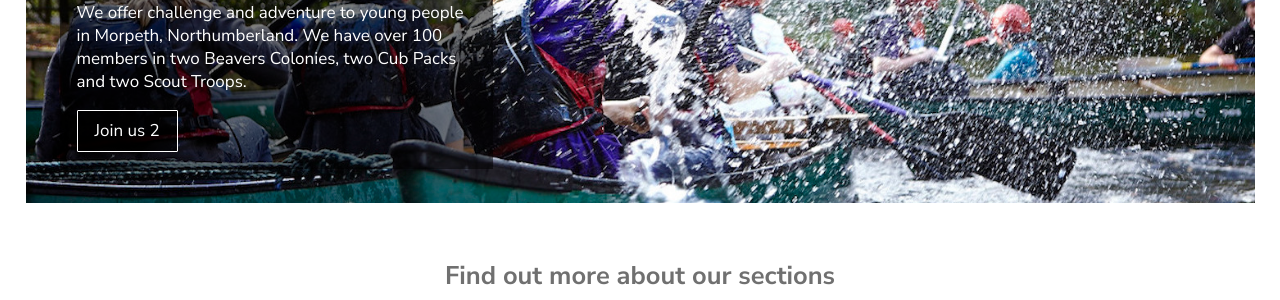
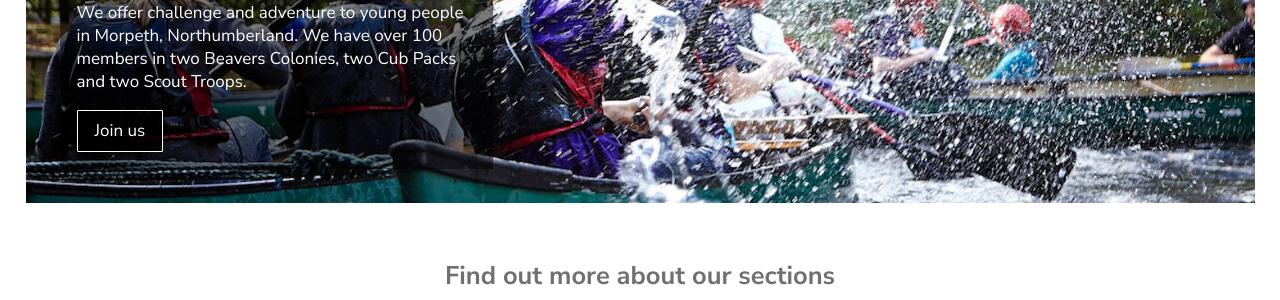
Before and after one commit to lizm696/6ms, a Jekyll site: the page built from index.md, in a window 1280 px wide. Shown: the part 298-598 px from the top of the page. Built offline with Jekyll 4.4.1, drawn with Linux system fonts in a browser that asks for light colours; a script that is not in the unit is left out; comment, search, counter and statistics services are not loaded.

Commit message:
Update Pages “home”

```diff
--- a/_data/home.yml
+++ b/_data/home.yml
@@ -3,7 +3,7 @@ banner:
   text: We offer challenge and adventure to young people in Morpeth,
     Northumberland. We have over 100 members in two Beavers Colonies, two Cub
     Packs and two Scout Troops.
-  button-text: Join us 2
+  button-text: Join us
   button-url: join
 intro:
   title: About us
```
